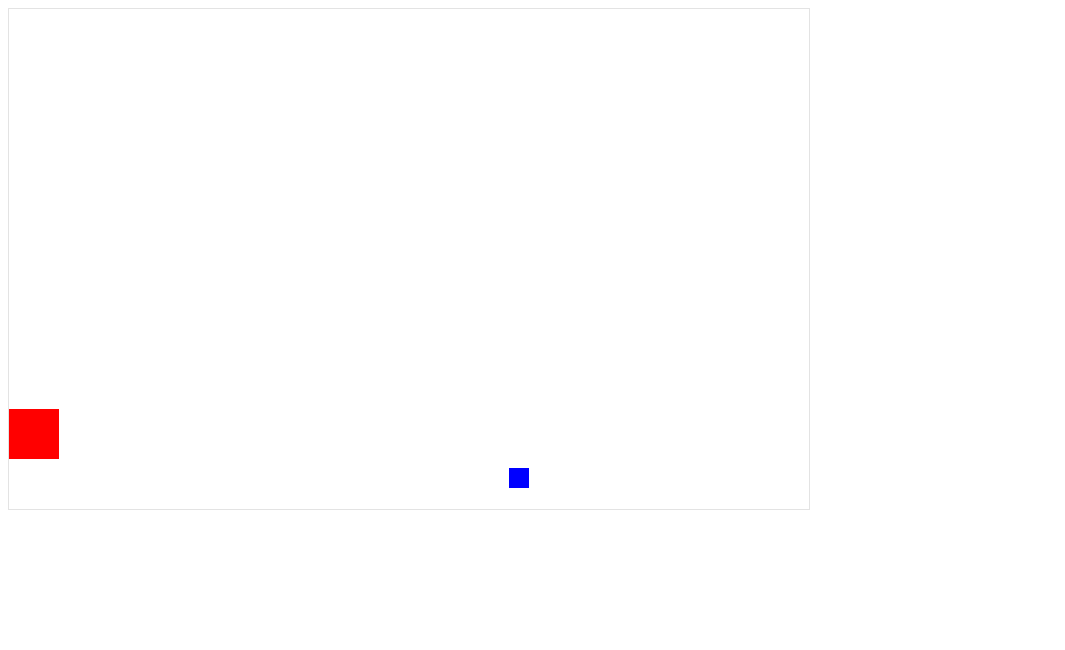
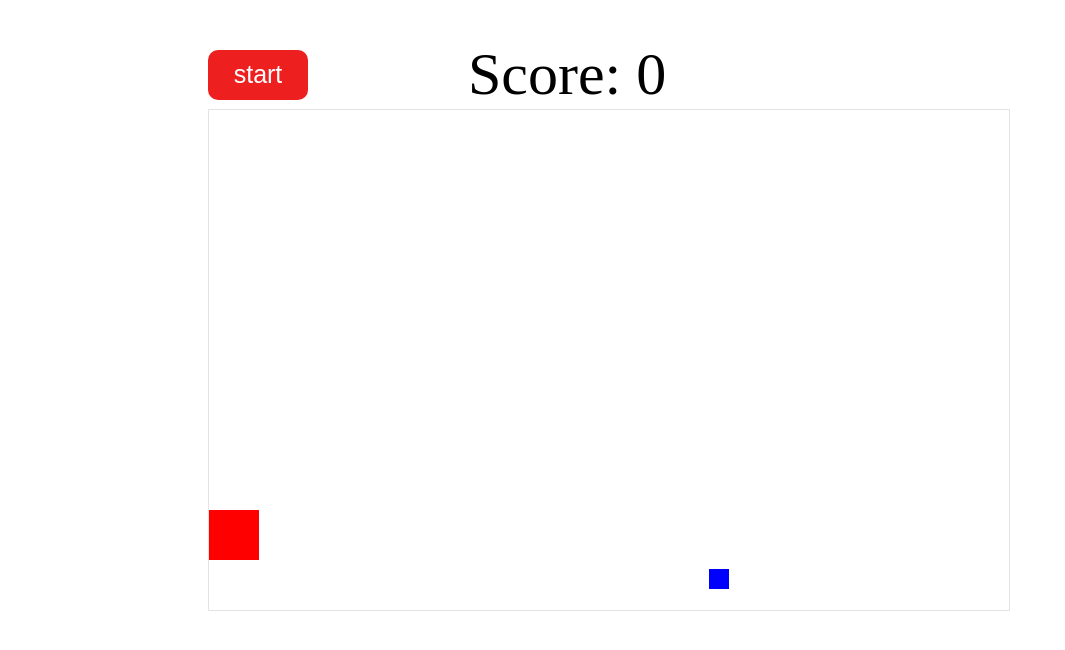
Before and after one commit to mariamdateshidze/lesson-22, a plain HTML site: page index.html in a window 1280 px wide. Shown: the whole page, without its empty margins (0-1065 px from the left). Drawn offline with Linux system fonts and the light colour scheme.

Commit message:
add scores

```diff
--- a/app.js
+++ b/app.js
@@ -1,5 +1,7 @@
 const gameBoard = document.querySelector('#game-board');
 const ctx = gameBoard.getContext('2d');
+
+const score = document.getElementById("score");
 
 const gameSpeed = 3;
 const squareSize = 50;
@@ -10,12 +12,22 @@ let squareY = 400;
 let targetX = 100;
 let targetY = 200;
 
+
+
 let dirUp = false;
 let dirDown = false;
 let dirRight = false;
 let dirLeft = false;
 
 startGame();
+
+
+
+let state = {
+
+    score: 0
+};
+
 
 function startGame() {
   moveSquare();
@@ -50,6 +62,8 @@ function startGame() {
     }
   })
 }
+
+
 
 function draw() {
   clearBoard();
@@ -88,7 +102,14 @@ function moveSquare() {
   squareY = Math.max(0, squareY);
   if(isEaten()){
     moveTarget();
+
+    state.score++;
+
+    score.innerHTML = "Score: " + state.score;
+
   }
+
+
   draw();
   requestAnimationFrame(moveSquare);
 }
@@ -109,3 +130,13 @@ function isEaten() {
 
   return inX && inY;
 }
+
+const startBtn = document.querySelector('#startbtn');
+
+startBtn.addEventListener('click', () => {
+    console.log("start")
+    startGame;
+    moveSquare();
+    moveTarget();
+    draw();
+  })
--- a/index.html
+++ b/index.html
@@ -6,6 +6,10 @@
     <link rel="stylesheet" href="style.css">
 </head>
 <body>
+    <div class="box">
+        <button id="startbtn">  start</button>
+        <div id="score">Score: 0</div>
+    </div>
 
     <canvas width="800" height="500" id="game-board"></canvas>
 <script src="app.js"></script>
--- a/style.css
+++ b/style.css
@@ -1,3 +1,33 @@
 canvas {
     border: 1px solid #e3e3e3;
+    margin-left: 200px;
 }
+
+.box{
+    display: flex;
+     margin-left: 200px;
+     margin-top: 40px;
+    align-items: center;
+    flex-direction: row;
+
+}
+button{
+    width: 100px;
+    height: 50px;
+    font-size: 25px;
+    background-color: rgb(238, 31, 31);
+    border: none;
+    margin-right: 160px;
+    color: #ffffff;
+    border-radius: 10px;
+
+
+}
+button:hover{
+    background-color: rgb(129, 141, 241);
+}
+
+#score {
+    font-size: 60px;
+
+  }
```
